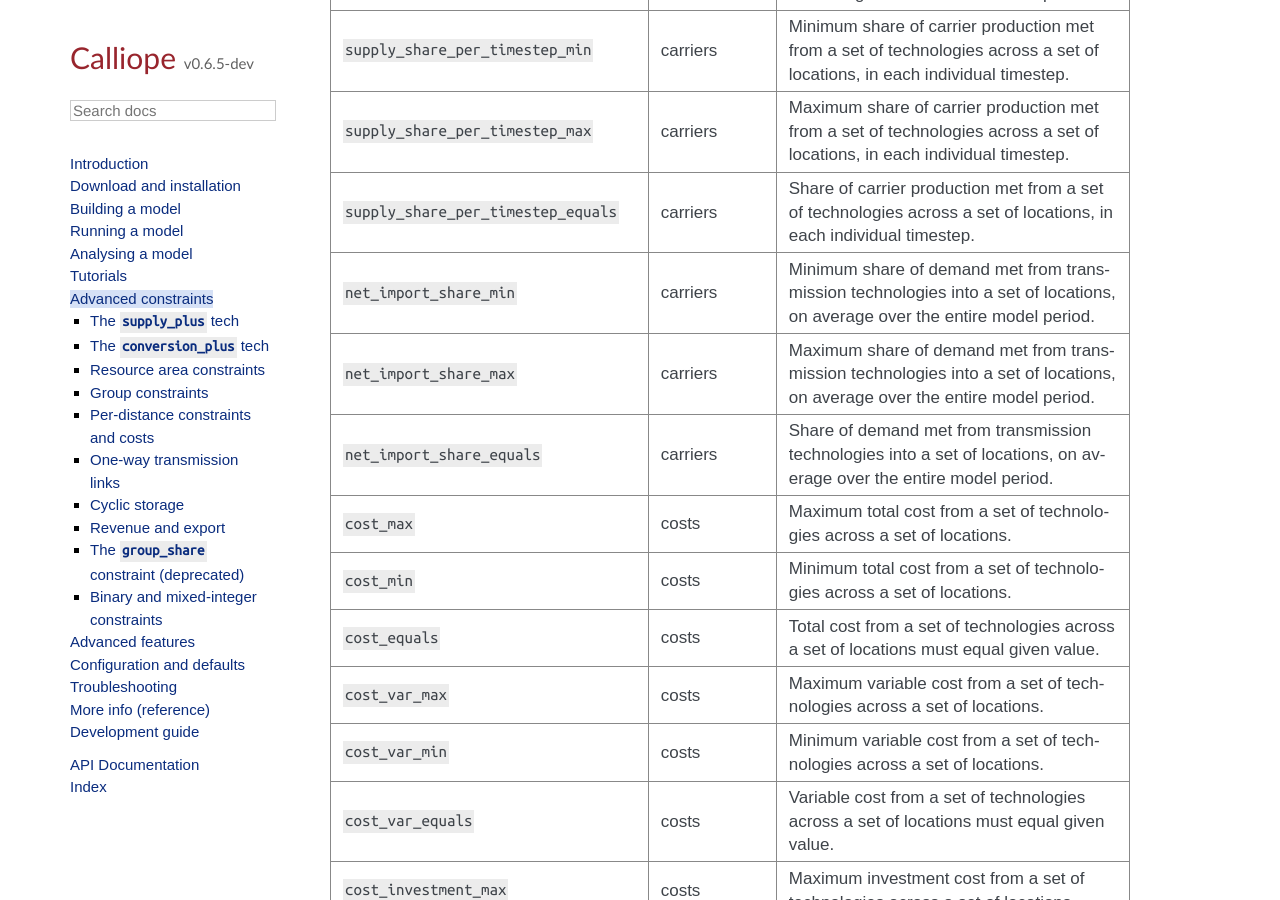
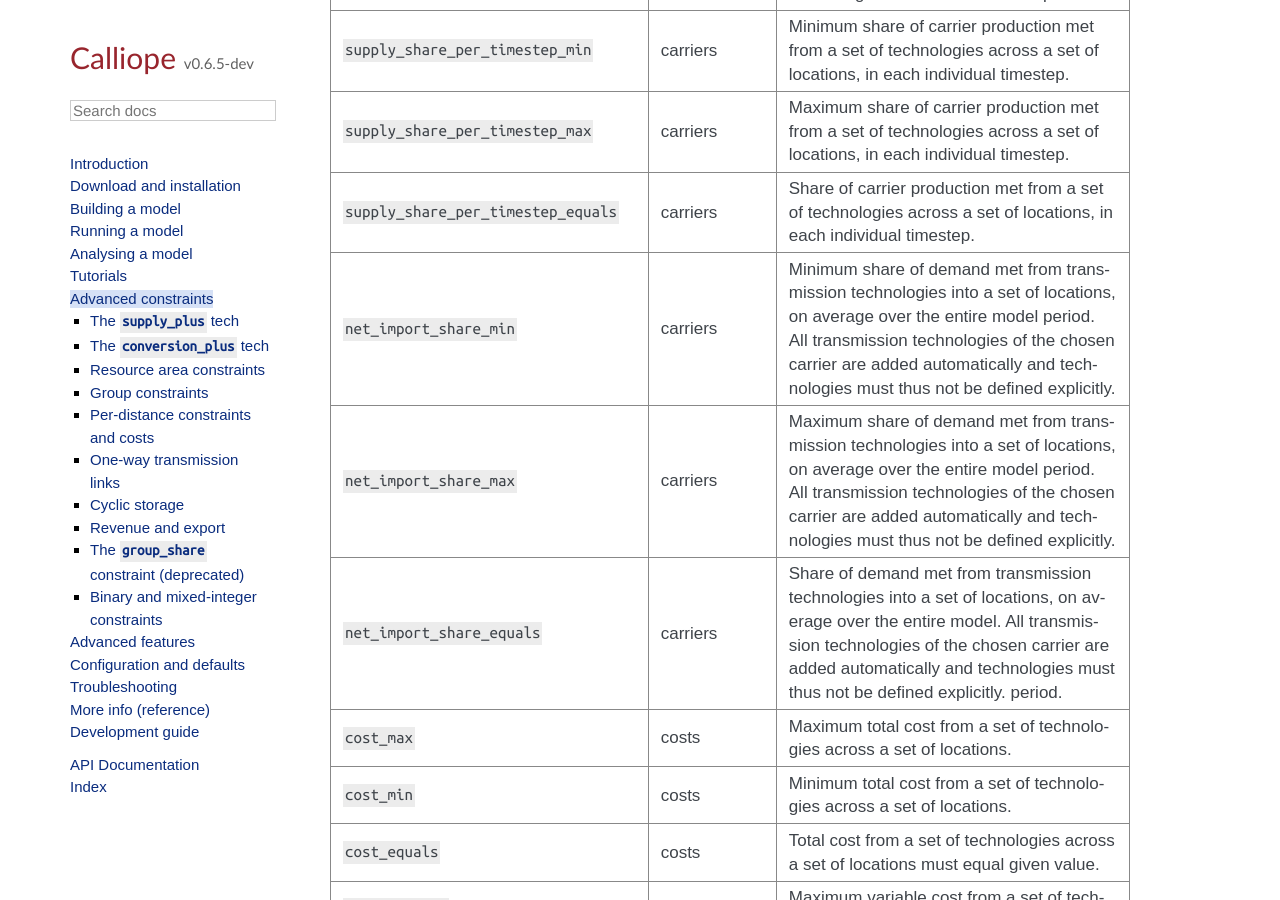
Before and after one commit to calliope-project/calliope, a Sphinx documentation site: the page built from doc/user/advanced_constraints.rst, in a window 1280 px wide and 900 px high, scrolled down 7746 px. Built offline with Sphinx 7.4.7, drawn with Linux system fonts in a browser that asks for light colours; some web fonts are replaced; pages that are not in the unit, such as notebooks, are missing from menus; a script that is not in the unit is left out; comment, search, counter and statistics services are not loaded.

Commit message:
Improve docs

```diff
--- a/changelog.rst
+++ b/changelog.rst
@@ -5,6 +5,8 @@ Release History
 
 0.6.5 (dev)
 -----------
+
+|new| New model-wide constraints `net_import_share_min`, `net_import_share_max`, and `net_import_share_equals` which restrict the net imported energy of a certain carrier into subgroups of locations.
 
 |changed| |backwards-incompatible| The backend interface to update a parameter value (`Model.backend.update_param()`) has been updated to allow multiple values in a parameter to be updated at once, using a dictionary.
 
--- a/doc/user/advanced_constraints.rst
+++ b/doc/user/advanced_constraints.rst
@@ -298,13 +298,13 @@ Note that when computing the share for ``demand_share`` constraints, only ``dema
      - Share of carrier production met from a set of technologies across a set of locations, in each individual timestep.
    * - ``net_import_share_min``
      - carriers
-     - Minimum share of demand met from transmission technologies into a set of locations, on average over the entire model period.
+     - Minimum share of demand met from transmission technologies into a set of locations, on average over the entire model period. All transmission technologies of the chosen carrier are added automatically and technologies must thus not be defined explicitly.
    * - ``net_import_share_max``
      - carriers
-     - Maximum share of demand met from transmission technologies into a set of locations, on average over the entire model period.
+     - Maximum share of demand met from transmission technologies into a set of locations, on average over the entire model period. All transmission technologies of the chosen carrier are added automatically and technologies must thus not be defined explicitly.
    * - ``net_import_share_equals``
      - carriers
-     - Share of demand met from transmission technologies into a set of locations, on average over the entire model period.
+     - Share of demand met from transmission technologies into a set of locations, on average over the entire model. All transmission technologies of the chosen carrier are added automatically and technologies must thus not be defined explicitly. period.
    * - ``cost_max``
      - costs
      - Maximum total cost from a set of technologies across a set of locations.
```
